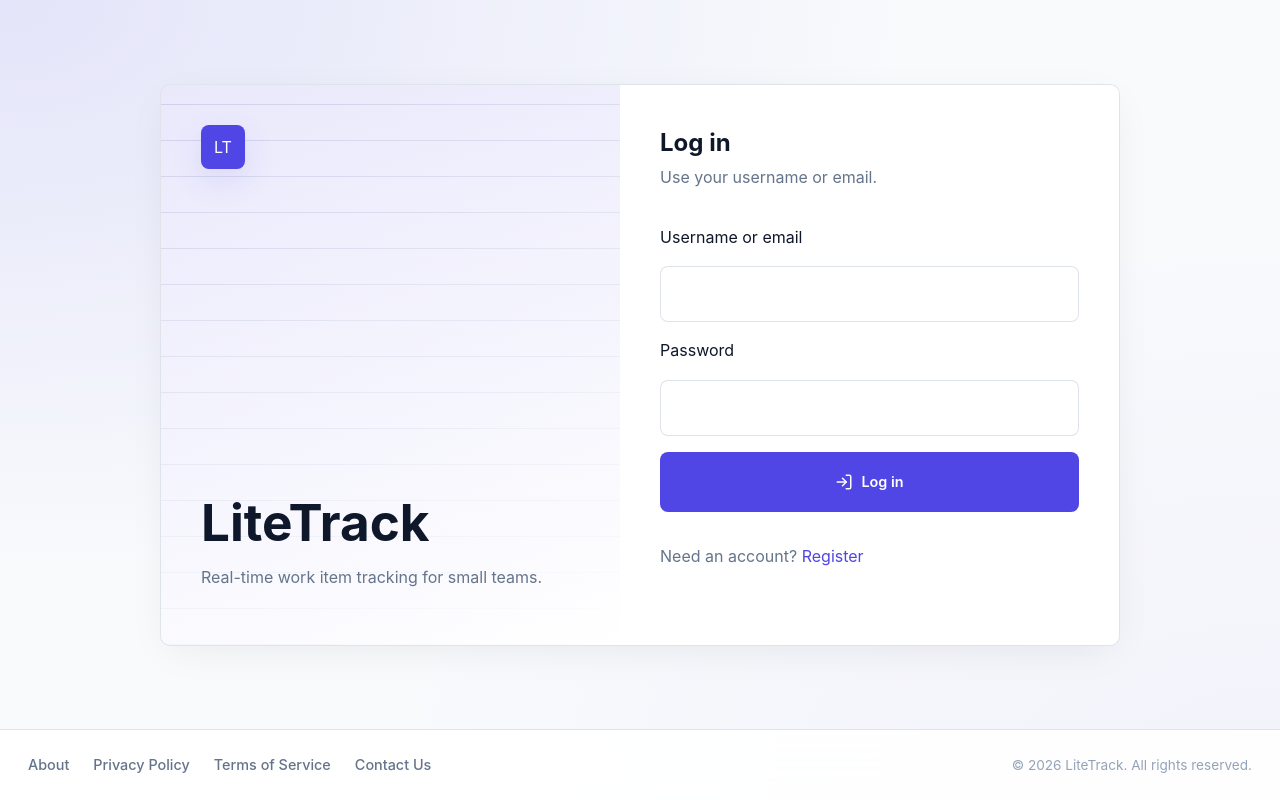
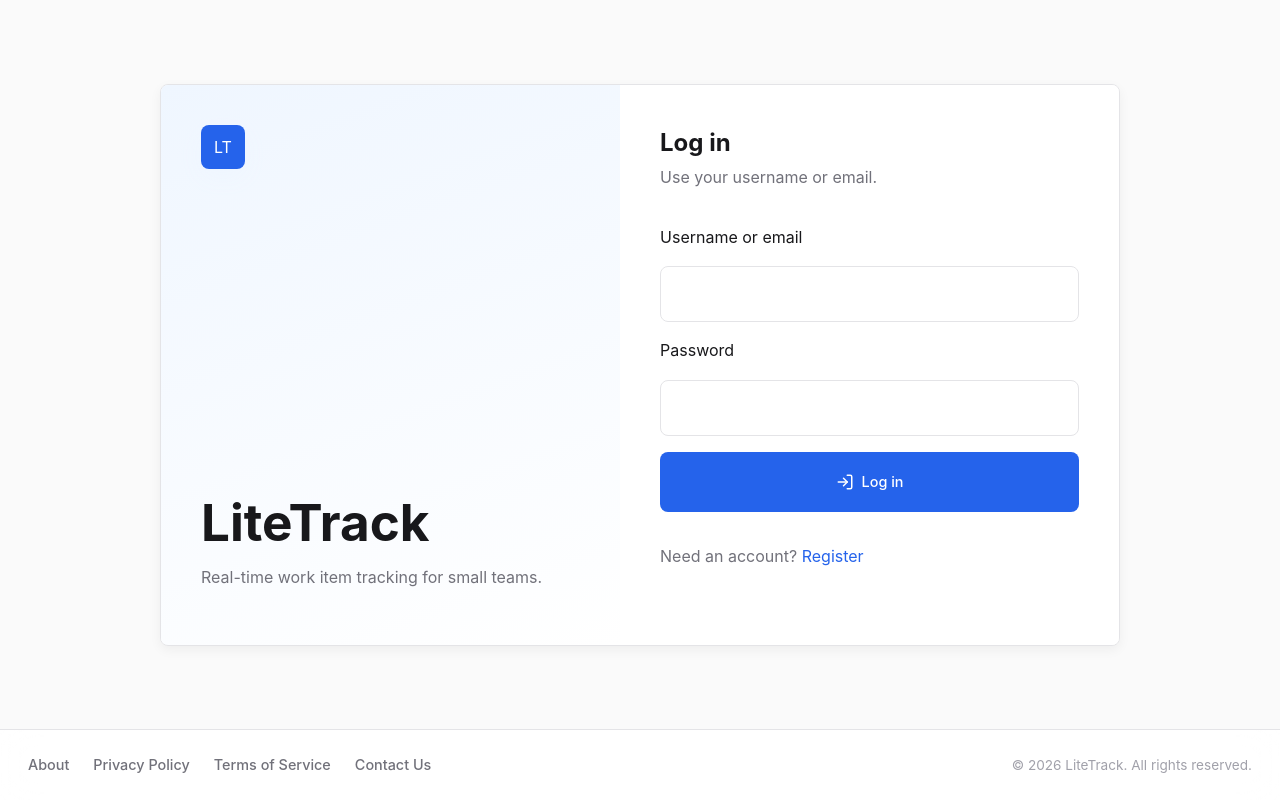
Before and after one commit to xrellana/litetrack, a Vue app in the folder client/: page /login in a window 1280 px wide. Built offline with nearby package versions, Linux system fonts and the light colour scheme; no server answers.

Commit message:
color-fix

```diff
--- a/client/src/assets/styles/main.css
+++ b/client/src/assets/styles/main.css
@@ -4,50 +4,52 @@
   line-height: 1.5;
   font-weight: 400;
 
-  /* Modern Light Theme */
-  --bg: #f8fafc;
+  /* Refined Light Theme */
+  --bg: #fafafa;
   --bg-2: #ffffff;
-  --surface: rgba(255, 255, 255, 0.9);
+  --surface: rgba(255, 255, 255, 0.85);
   --surface-strong: #ffffff;
-  --surface-soft: rgba(0, 0, 0, 0.03);
-  --border: rgba(148, 163, 184, 0.3);
-  --border-strong: rgba(148, 163, 184, 0.45);
-  --text: #0f172a;
-  --muted: #64748b;
-  --subtle: #94a3b8;
-  --primary: #4f46e5;
-  --primary-strong: #4338ca;
-  --primary-bg: rgba(79, 70, 229, 0.12);
-  --success: #10b981;
-  --warning: #f59e0b;
-  --danger: #ef4444;
-  --violet: #8b5cf6;
-  --shadow: 0 10px 40px -10px rgba(0,0,0,0.08);
-  --radius: 10px;
+  --surface-soft: #f4f4f5;
+  --border: #e4e4e7;
+  --border-strong: #d4d4d8;
+  --text: #18181b;
+  --muted: #71717a;
+  --subtle: #a1a1aa;
+  --primary: #2563eb;
+  --primary-strong: #1d4ed8;
+  --primary-bg: #eff6ff;
+  --primary-text: #ffffff;
+  --success: #059669;
+  --warning: #d97706;
+  --danger: #dc2626;
+  --violet: #7c3aed;
+  --shadow: 0 4px 12px rgba(0,0,0,0.05);
+  --radius: 8px;
   --shell-max-width: 1520px;
 }
 
 :root[data-theme="dark"] {
   color-scheme: dark;
-  /* Premium Dark Theme */
-  --bg: #0b0f19;
-  --bg-2: #111827;
-  --surface: rgba(17, 24, 39, 0.85);
-  --surface-strong: rgba(31, 41, 55, 0.95);
-  --surface-soft: rgba(255, 255, 255, 0.03);
-  --border: rgba(255, 255, 255, 0.12);
-  --border-strong: rgba(255, 255, 255, 0.2);
-  --text: #f3f4f6;
-  --muted: #9ca3af;
-  --subtle: #6b7280;
-  --primary: #6366f1;
-  --primary-strong: #818cf8;
-  --primary-bg: rgba(99, 102, 241, 0.15);
-  --success: #34d399;
-  --warning: #fbbf24;
-  --danger: #f87171;
+  /* Refined Dark Theme */
+  --bg: #09090b;
+  --bg-2: #18181b;
+  --surface: rgba(24, 24, 27, 0.65);
+  --surface-strong: #18181b;
+  --surface-soft: #27272a;
+  --border: #27272a;
+  --border-strong: #3f3f46;
+  --text: #fafafa;
+  --muted: #a1a1aa;
+  --subtle: #71717a;
+  --primary: #3b82f6;
+  --primary-strong: #60a5fa;
+  --primary-bg: rgba(59, 130, 246, 0.15);
+  --primary-text: #ffffff;
+  --success: #10b981;
+  --warning: #f59e0b;
+  --danger: #ef4444;
   --violet: #a78bfa;
-  --shadow: 0 24px 80px rgba(0, 0, 0, 0.4);
+  --shadow: 0 8px 32px rgba(0, 0, 0, 0.4);
 }
 
 * {
@@ -65,10 +67,6 @@
   margin: 0;
   color: var(--text);
   background: var(--bg);
-  background-image:
-    radial-gradient(at 0% 0%, var(--primary-bg) 0px, transparent 50%),
-    radial-gradient(at 100% 100%, rgba(139, 92, 246, 0.05) 0px, transparent 50%);
-  background-attachment: fixed;
 }
 
 button,
@@ -132,10 +130,10 @@
   place-items: center;
   width: 44px;
   height: 44px;
-  border-radius: 8px;
-  color: #ffffff;
+  border-radius: var(--radius);
+  color: var(--primary-text);
   background: var(--primary);
-  box-shadow: 0 12px 32px var(--primary-bg);
+  box-shadow: 0 8px 24px var(--primary-bg);
 }
 
 .auth-brand h1 {
@@ -224,12 +222,12 @@
   align-items: center;
   justify-content: center;
   gap: 8px;
-  border-radius: 8px;
+  border-radius: var(--radius);
   padding: 8px 16px;
   cursor: pointer;
-  color: #ffffff;
+  color: var(--primary-text);
   background: var(--primary);
-  font-weight: 600;
+  font-weight: 500;
   font-size: 0.9rem;
   transition: transform 160ms ease, filter 160ms ease, background 160ms ease, border-color 160ms ease;
 }
@@ -362,7 +360,7 @@
 }
 
 .segment.active {
-  color: #ffffff;
+  color: var(--primary-text);
   background: var(--primary);
 }
 
@@ -484,10 +482,10 @@
   display: inline-grid;
   place-items: center;
   border-radius: 50%;
-  color: #ffffff;
+  color: var(--primary-text);
   background: var(--primary);
   font-size: 0.78rem;
-  font-weight: 850;
+  font-weight: 600;
   flex: 0 0 auto;
 }
 
```
